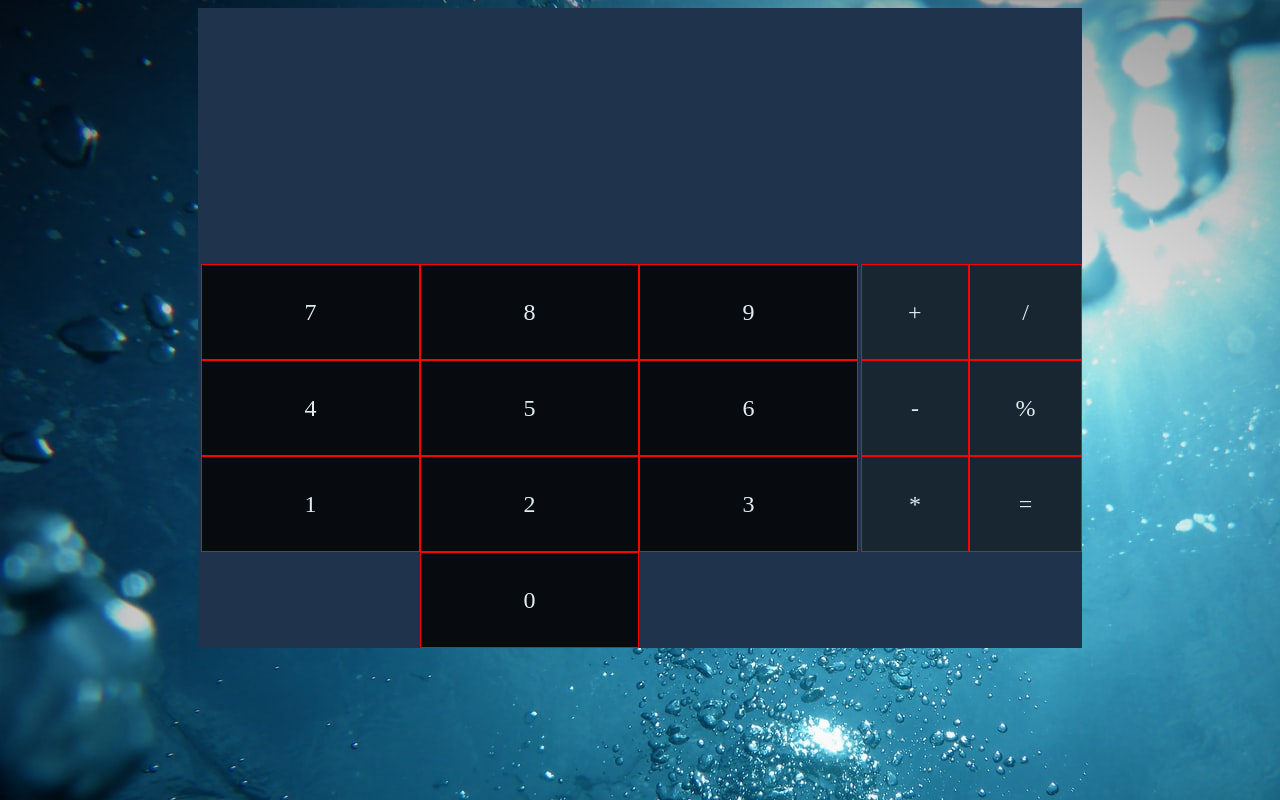
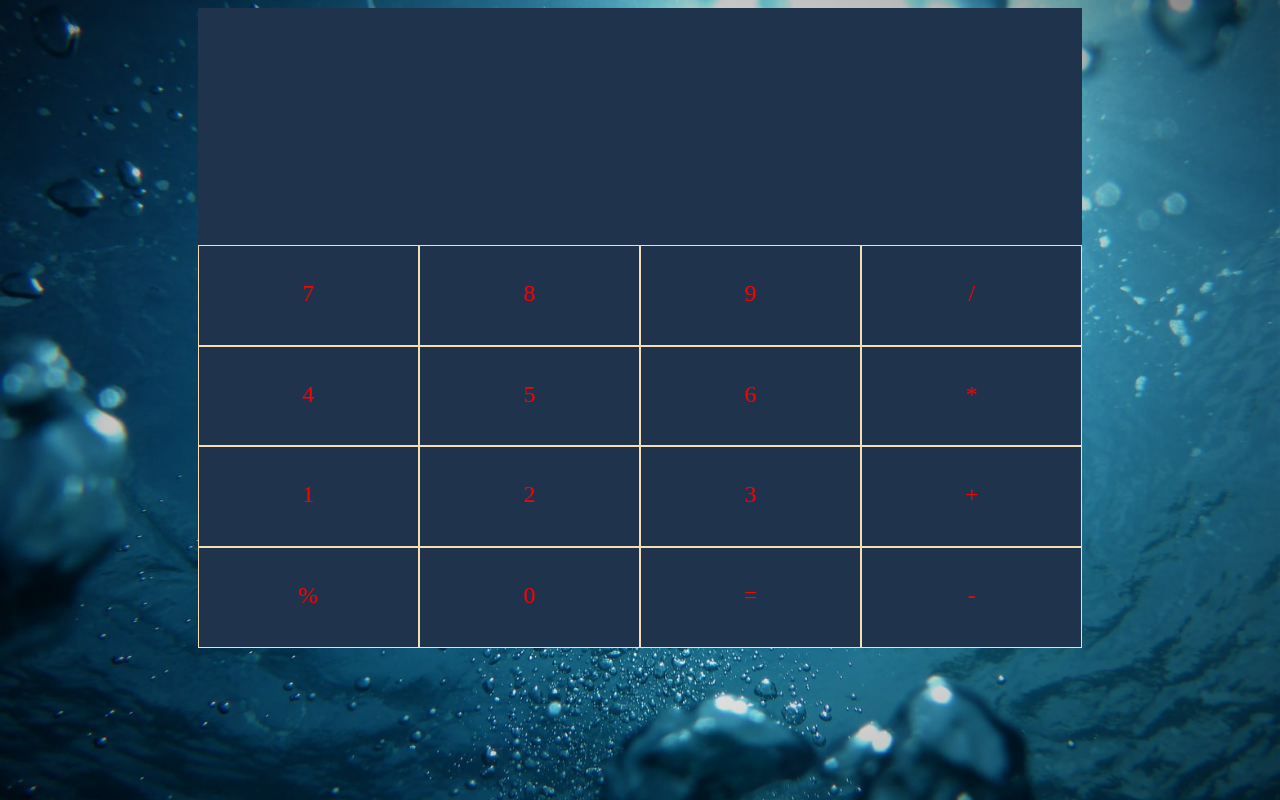
Before and after one commit to lesleyfon/Typescript-Calculator, a website built with webpack: page index.html in a window 1280 px wide. Built offline with Linux system fonts and the light colour scheme.

Commit message:
refactored html elements to use grid and added minimum styling

```diff
--- a/app/app.ts
+++ b/app/app.ts
@@ -3,14 +3,18 @@ import {DashBoard} from "./dashBoard"
 let dashBoard = new DashBoard();
 
 
-const numbers: HTMLElement  = <HTMLElement>document.getElementById("numbers");
+const numbers: NodeList  = <NodeList>document.querySelectorAll("[data-number]");
 
-const sign: HTMLElement  = <HTMLElement>document.getElementById('signs');
+const operand: NodeList  = <NodeList>document.querySelectorAll("[data-operand]");
 
+numbers.forEach(number => {
+    number.addEventListener("click", (e) => {
+        dashBoard.captureNumber(<HTMLElement>e.target)
+    });
+})
 
-numbers.addEventListener("click", event =>{
-    dashBoard.captureNumber(<HTMLElement>event.target)
-})
-sign.addEventListener("click", event =>{
-    dashBoard.captureSign(<HTMLElement>event.target)
-})
+operand.forEach(element => {
+    element.addEventListener("click", event =>{
+        dashBoard.captureSign(<HTMLElement>event.target)
+    })
+});
--- a/app/dashBoard.ts
+++ b/app/dashBoard.ts
@@ -29,8 +29,7 @@ export class DashBoard {
             this.total = this.calculateTotal(this.totalInputValues);
             this.inputField.value = ''
 
-            this.displayField.innerText = String(this.total)
-            return ''
+            this.displayField.innerText = String(this.total);
         }
 
         this.inputField.value = elem.innerText;
--- a/css/style.css
+++ b/css/style.css
@@ -1,24 +1,33 @@
-body{
-    background-image: url('./../bg-img.jpeg')
+body {
+  /* background-image: url("./../bg-img.jpeg") no-repeat center center fixed;  */
+
+  background: url("./../bg-img.jpeg") no-repeat center center fixed;
+  -webkit-background-size: cover;
+  -moz-background-size: cover;
+  -o-background-size: cover;
+  background-size: cover;
 }
 
 .container {
   width: 70%;
   margin: 0 auto;
-  background-color: #1f344c;
+  background-color:#1f344c;
   height: 80vh;
   color: #e3edf1;
 }
 
 .container .calculator {
-  height: 40%;
+  height: 37%;
   display: flex;
   align-items: baseline;
   flex-direction: column;
 }
 .calculator .display {
-  height: 58%;
-  width: 100%;
+  height: 55%;
+  width: 98%;
+  font-size: 3rem;
+  text-align: right;
+  padding-right: 10px;
 }
 .calculator input {
   height: 40%;
@@ -36,17 +45,29 @@ body{
   outline: none;
 }
 
-.container .main {
-  display: flex;
-  flex-direction: row;
+.container .elements {
+  font-size: 1.5rem;
+  color: red;
   width: 100%;
-  height: 60%;
-  justify-content: space-between;
+  height: 63%;
+  margin: 0;
+  padding: 0;
+  display: grid;
+
+  grid-template-columns: 25% 25% 25% 25%;
+  grid-template-rows: 25% 25% 25% 25%;
+  text-align: center;
+  vertical-align: middle;
+  line-height: 94px;
 }
-.main .elements {
-  font-size: 1.5rem;
+
+.elements > * {
+  border: 1px solid wheat;
 }
-.main #numbers {
+.minus{
+  align-self: end;
+}
+/* .main #numbers {
   display: flex;
   flex-direction: row;
   flex-wrap: wrap;
@@ -56,14 +77,14 @@ body{
 }
 
 #numbers .number {
-  width: 32.7%;
-  border: 1px solid red;
+  width: 32.5%;
   flex-wrap: wrap;
+  padding: 2.99px;
   height: 24.5%;
   text-align: center;
   vertical-align: middle;
   line-height: 94px;
-  background-color: #070B10;
+  background-color: #070b10;
 }
 
 .main #signs {
@@ -85,4 +106,4 @@ body{
 
 .sign,
 .number :hover {
-}
+} */
--- a/index.html
+++ b/index.html
@@ -13,32 +13,32 @@
             <div class="display"></div>
             <input id="operation-field" type="text"></input>
         </div>
-        <div class="main">
-            <div class="elements" id="numbers">
 
-                <div class="number" id="seven">7</div>
-                <div class="number" id="eight">8</div>
-                <div class="number" id="nine">9</div>
+        <div class="elements" >
 
-                <div class="number" id="four">4</div>
-                <div class="number" id="five">5</div>
-                <div class="number" id="six">6</div>
+            <div class="number" data-number id="seven">7</div>
+            <div class="number"  data-number id="eight">8</div>
+            <div class="number" data-number  id="nine">9</div>
+            <div class="sign" data-operand id="divide">/</div>
+            <div class="number"  data-number id="four">4</div>
+            <div class="number"  data-number id="five">5</div>
+            <div class="number"  data-number id="six">6</div>
+            <div class="sign" data-operand id="multiply">*</div>
+            <div class="number"  data-number id="one">1</div>
+            <div class="number"  data-number id="two">2</div>
+            <div class="number"  data-number id="three">3</div>
+            <div class="sign" data-operand id="plus">+</div>
+            <div class="sign" data-operand id="calculate">%</div>
+            <div class="number"  data-number id="nine">0</div>
 
-                <div class="number" id="one">1</div>
-                <div class="number" id="two">2</div>
-                <div class="number" id="three">3</div>
+            <div class="sign" data-operand id="calculate">=</div>
+            <div class="sign" data-operand id="minus">-</div>
 
-                <div class="number" id="nine">0</div>
-            </div>
-            <div class="elements" id="signs">
-                <div class="sign" id="plus">+</div>
-                <div class="sign" id="minus">-</div>
-                <div class="sign" id="multiply">*</div>
-                <div class="sign" id="divide">/</div>
-                <div class="sign" id="calculate">%</div>
-                <div class="sign" id="calculate">=</div>
 
-            </div>
+
+
+
+
         </div>
 
     </div>
```
Also changed, not shown: dist/bundle.js.
